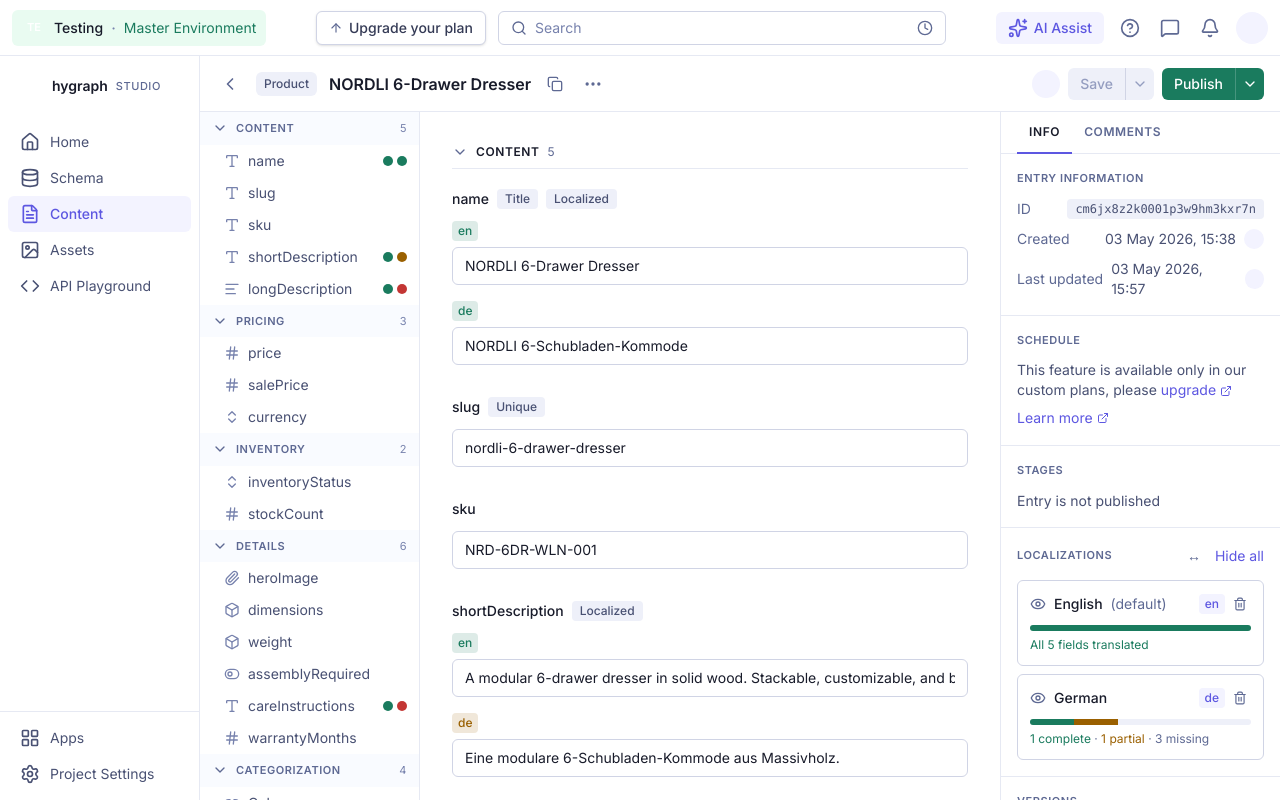
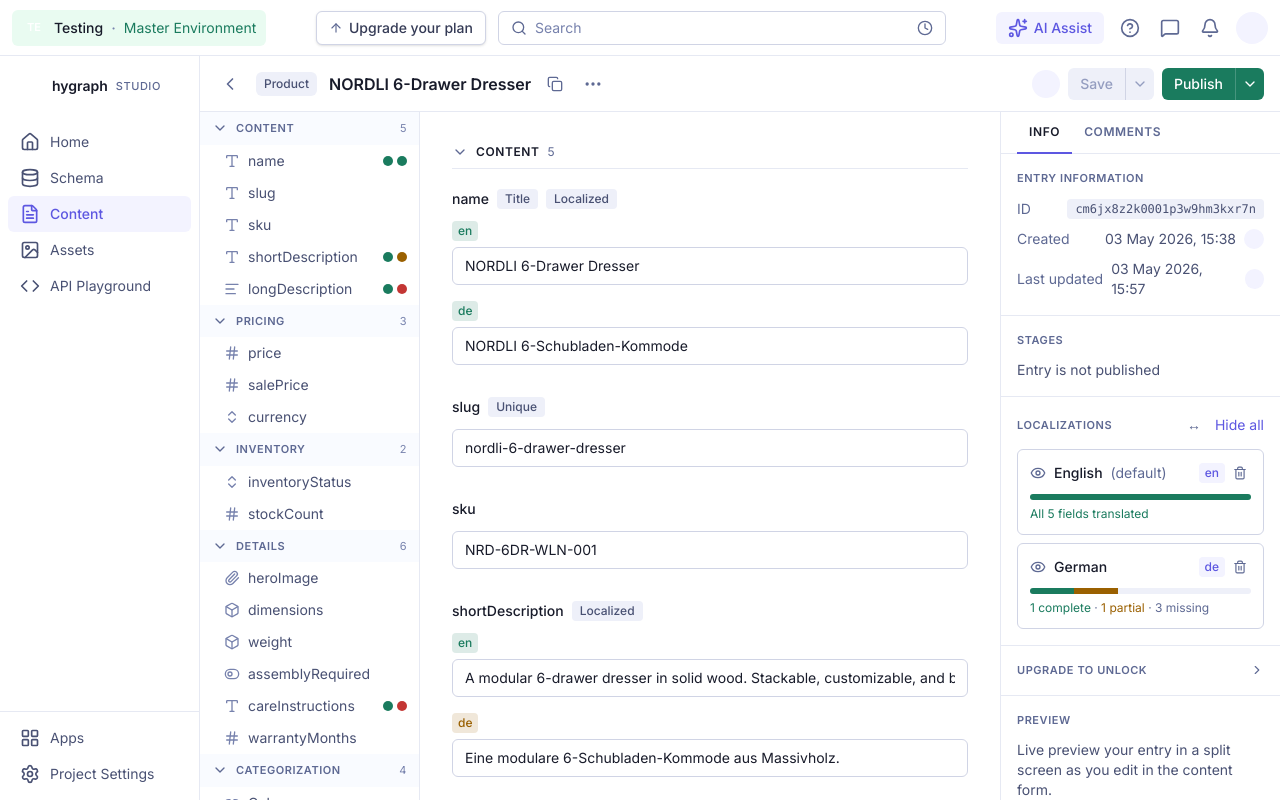
Before and after one commit to heliavz/hygraph-studio-editor, a Next.js app: page /hygraph-studio-editor/ in a window 1280 px wide. Built offline with nearby package versions, Linux system fonts and the light colour scheme.

Commit message:
combine upgrade walls into single collapsible section

```diff
--- a/src/components/editor/RightRail.tsx
+++ b/src/components/editor/RightRail.tsx
@@ -1,6 +1,13 @@
 "use client";
 
-import { ExternalLink, Eye, Trash2 } from "lucide-react";
+import { useState } from "react";
+import {
+  ChevronDown,
+  ChevronRight,
+  ExternalLink,
+  Eye,
+  Trash2,
+} from "lucide-react";
 import {
   getLocaleCompletionStatus,
   LOCALES,
@@ -20,14 +27,12 @@ export function RightRail({ viewMode, onToggleViewMode }: RightRailProps) {
     <aside className="flex w-70 shrink-0 flex-col overflow-y-auto border-l border-muted bg-canvas">
       <Tabs />
       <EntryInfoSection />
-      <ScheduleSection />
       <StagesSection />
       <LocalizationsSection
         viewMode={viewMode}
         onToggleViewMode={onToggleViewMode}
       />
-      <VersionsSection />
-      <VariantsSection />
+      <UpgradesSection />
       <PreviewSection />
     </aside>
   );
@@ -92,28 +97,6 @@ function EntryInfoSection() {
           </dd>
         </div>
       </dl>
-    </section>
-  );
-}
-
-function ScheduleSection() {
-  return (
-    <section className="border-b border-muted px-4 py-4">
-      <SectionHeader>Schedule</SectionHeader>
-      <p className="mt-3 text-sm text-soft">
-        This feature is available only in our custom plans, please{" "}
-        <a href="#" className="text-primary hover:underline">
-          upgrade
-        </a>
-        <ExternalLink className="ml-1 inline h-3 w-3 text-primary" />
-      </p>
-
-      <a
-        href="#"
-        className="mt-2 inline-flex items-center gap-1 text-sm text-primary hover:underline"
-      >
-        Learn more <ExternalLink className="h-3 w-3" />
-      </a>
     </section>
   );
 }
@@ -257,38 +240,49 @@ function LocalizationsSection({
   );
 }
 
-function VersionsSection() {
+function UpgradesSection() {
+  const [isExpanded, setIsExpanded] = useState(false);
+
   return (
     <section className="border-b border-muted px-4 py-4">
-      <SectionHeader>Versions</SectionHeader>
-      <p className="mt-3 text-sm text-soft">
-        This feature is not available in your current plan.
-      </p>
-
-      <a
-        href="#"
-        className="mt-2 inline-flex items-center gap-1 text-sm text-primary hover:underline"
+      <button
+        type="button"
+        onClick={() => setIsExpanded((v) => !v)}
+        aria-expanded={isExpanded}
+        className="flex w-full items-center justify-between"
       >
-        Learn more <ExternalLink className="h-3 w-3" />
-      </a>
-    </section>
-  );
-}
-
-function VariantsSection() {
-  return (
-    <section className="border-b border-muted px-4 py-4">
-      <SectionHeader>Variants</SectionHeader>
-      <p className="mt-3 text-sm text-soft">
-        Unlock the Variants feature with our Enterprise plans.
-      </p>
-
-      <a
-        href="#"
-        className="mt-2 inline-flex items-center gap-1 text-sm text-primary hover:underline"
-      >
-        Upgrade now or learn more <ExternalLink className="h-3 w-3" />
-      </a>
+        <SectionHeader>Upgrade to unlock</SectionHeader>
+        {isExpanded ? (
+          <ChevronDown className="h-3.5 w-3.5 text-muted" />
+        ) : (
+          <ChevronRight className="h-3.5 w-3.5 text-muted" />
+        )}
+      </button>
+      {isExpanded && (
+        <ul className="mt-3 space-y-2 text-sm">
+          <li>
+            <span className="font-medium text-strong">Schedule publishing</span>
+            <span className="text-soft"> - </span>
+            <a href="#" className="text-primary hover:underline">
+              upgrade
+            </a>
+          </li>
+          <li>
+            <span className="font-medium text-strong">Content versions</span>
+            <span className="text-soft"> - </span>
+            <a href="#" className="text-primary hover:underline">
+              upgrade
+            </a>
+          </li>
+          <li>
+            <span className="font-medium text-strong">Variants</span>
+            <span className="text-soft"> - </span>
+            <a href="#" className="text-primary hover:underline">
+              upgrade
+            </a>
+          </li>
+        </ul>
+      )}
     </section>
   );
 }
```
